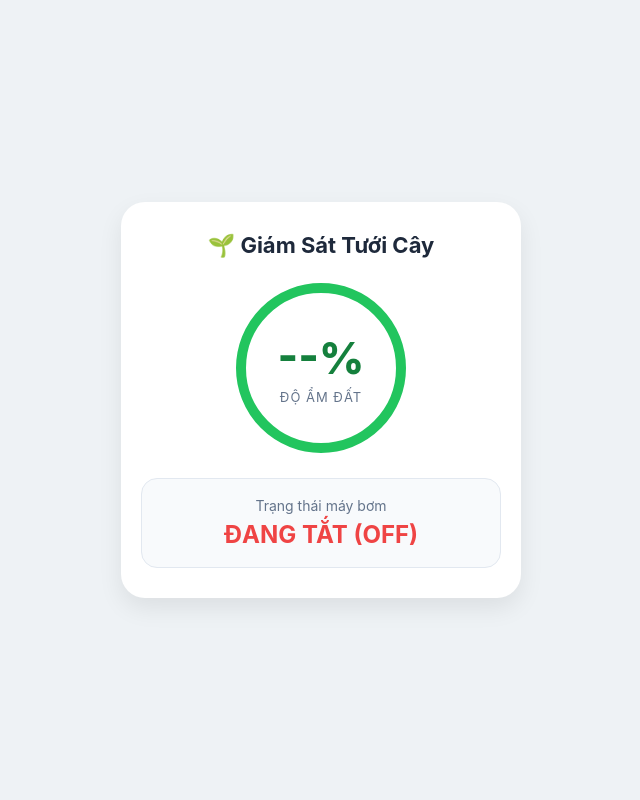
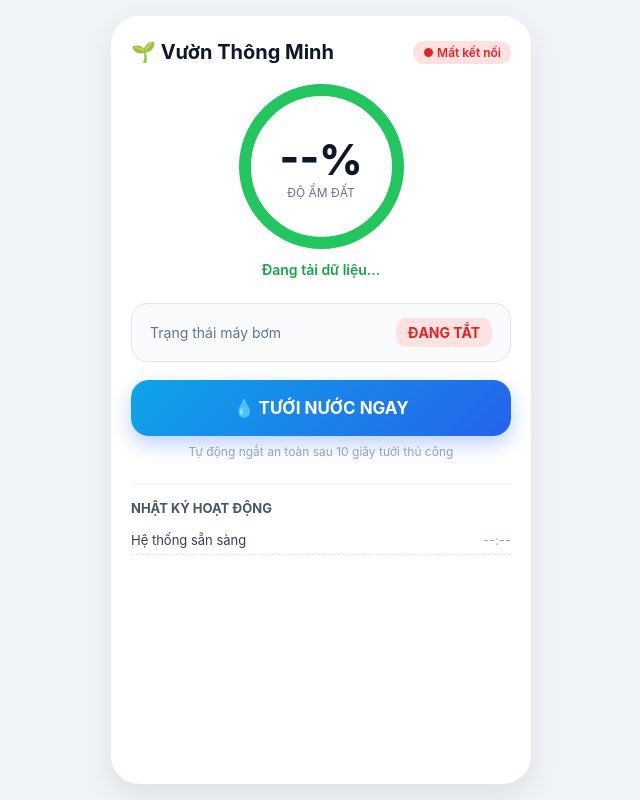
Before and after one commit to cacbeo/Garden, a plain HTML site: page index.html in a window 1280 px wide. Shown: the whole page, without its empty margins (319-959 px from the left). Drawn offline with Linux system fonts and the light colour scheme; no server answers.

Commit message:
Add files via upload

```diff
--- a/index.html
+++ b/index.html
@@ -3,69 +3,184 @@
 <head>
     <meta charset="UTF-8">
     <meta name="viewport" content="width=device-width, initial-scale=1.0">
-    <title>Smart Garden IoT</title>
+    <title>Smart Garden Control</title>
     <style>
         * { box-sizing: border-box; font-family: -apple-system, BlinkMacSystemFont, "Segoe UI", Roboto, sans-serif; }
-        body { background: #eef2f5; margin: 0; padding: 20px; display: flex; justify-content: center; align-items: center; min-height: 100vh; }
-        .phone-card { background: white; width: 100%; max-width: 400px; border-radius: 24px; padding: 30px 20px; box-shadow: 0 10px 25px rgba(0,0,0,0.08); text-align: center; }
-        h2 { margin: 0 0 25px; color: #1e293b; font-size: 22px; }
-        .circle { width: 170px; height: 170px; border-radius: 50%; border: 10px solid #22c55e; margin: 0 auto 25px; display: flex; flex-direction: column; justify-content: center; align-items: center; transition: 0.3s; }
-        .percent { font-size: 44px; font-weight: 800; color: #15803d; }
-        .label { font-size: 13px; color: #64748b; text-transform: uppercase; letter-spacing: 1px; margin-top: 4px; }
-        .status-box { background: #f8fafc; padding: 18px; border-radius: 16px; border: 1px solid #e2e8f0; }
-        .status-title { font-size: 14px; color: #64748b; margin-bottom: 6px; }
-        .status-value { font-size: 24px; font-weight: bold; color: #ef4444; }
-        .status-on { color: #22c55e; }
+        body { background: #f0f4f8; margin: 0; padding: 16px; display: flex; justify-content: center; min-height: 100vh; }
+        .app-container { background: white; width: 100%; max-width: 420px; border-radius: 28px; padding: 24px 20px; box-shadow: 0 12px 30px rgba(0,0,0,0.08); }
+
+        .header { display: flex; justify-content: space-between; align-items: center; margin-bottom: 20px; }
+        .header h2 { margin: 0; color: #0f172a; font-size: 20px; }
+        .badge { background: #dcfce7; color: #15803d; padding: 4px 10px; border-radius: 20px; font-size: 12px; font-weight: 600; }
+
+        /* Vòng tròn độ ẩm */
+        .gauge-box { text-align: center; margin: 15px 0 25px; }
+        .circle { width: 165px; height: 165px; border-radius: 50%; border: 12px solid #22c55e; margin: 0 auto 12px; display: flex; flex-direction: column; justify-content: center; align-items: center; transition: all 0.4s ease; }
+        .percent { font-size: 42px; font-weight: 800; color: #0f172a; }
+        .soil-note { font-size: 14px; font-weight: 600; color: #16a34a; }
+
+        /* Trạng thái bơm */
+        .status-card { background: #f8fafc; border: 1px solid #e2e8f0; border-radius: 16px; padding: 14px 18px; display: flex; justify-content: space-between; align-items: center; margin-bottom: 18px; }
+        .status-label { font-size: 14px; color: #64748b; }
+        .status-pill { font-size: 14px; font-weight: 700; padding: 6px 12px; border-radius: 10px; background: #fee2e2; color: #dc2626; }
+        .status-pill.active { background: #dcfce7; color: #16a34a; animation: pulse 1.5s infinite; }
+
+        /* Nút điều khiển chính */
+        .btn-control { width: 100%; border: none; border-radius: 18px; padding: 18px; font-size: 17px; font-weight: 700; color: white; background: linear-gradient(135deg, #0ea5e9, #2563eb); box-shadow: 0 8px 20px rgba(37, 99, 235, 0.3); cursor: pointer; transition: 0.2s; display: flex; justify-content: center; align-items: center; gap: 8px; }
+        .btn-control:active { transform: scale(0.97); }
+        .btn-control.stop { background: linear-gradient(135deg, #f97316, #dc2626); box-shadow: 0 8px 20px rgba(220, 38, 38, 0.3); }
+        .btn-control:disabled { opacity: 0.6; cursor: not-allowed; }
+
+        .sub-note { text-align: center; font-size: 12px; color: #94a3b8; margin-top: 8px; }
+
+        /* Nhật ký phiên làm việc */
+        .log-section { margin-top: 24px; border-top: 1px solid #f1f5f9; padding-top: 16px; }
+        .log-title { font-size: 13px; font-weight: 700; color: #475569; text-transform: uppercase; margin-bottom: 10px; }
+        .log-list { list-style: none; padding: 0; margin: 0; max-height: 130px; overflow-y: auto; font-size: 13px; color: #334155; }
+        .log-list li { padding: 6px 0; border-bottom: 1px dashed #e2e8f0; display: flex; justify-content: space-between; }
+
+        @keyframes pulse { 0% { opacity: 1; } 50% { opacity: 0.6; } 100% { opacity: 1; } }
     </style>
 </head>
 <body>
-    <div class="phone-card">
-        <h2>🌱 Giám Sát Tưới Cây</h2>
-        <div class="circle" id="ring">
-            <div class="percent" id="moisture">--%</div>
-            <div class="label">Độ ẩm đất</div>
+    <div class="app-container">
+        <div class="header">
+            <h2>🌱 Vườn Thông Minh</h2>
+            <span class="badge" id="conn-badge">● Trực tuyến</span>
         </div>
-        <div class="status-box">
-            <div class="status-title">Trạng thái máy bơm</div>
-            <div class="status-value" id="pump">ĐANG TẮT (OFF)</div>
+
+        <div class="gauge-box">
+            <div class="circle" id="ring">
+                <div class="percent" id="moisture">--%</div>
+                <div style="font-size: 12px; color: #64748b;">ĐỘ ẨM ĐẤT</div>
+            </div>
+            <div class="soil-note" id="soil-text">Đang tải dữ liệu...</div>
+        </div>
+
+        <div class="status-card">
+            <span class="status-label">Trạng thái máy bơm</span>
+            <span class="status-pill" id="pump-pill">ĐANG TẮT</span>
+        </div>
+
+        <button class="btn-control" id="action-btn" onclick="toggleManualPump()">
+            💧 TƯỚI NƯỚC NGAY
+        </button>
+        <div class="sub-note">Tự động ngắt an toàn sau 10 giây tưới thủ công</div>
+
+        <div class="log-section">
+            <div class="log-title">Nhật ký hoạt động</div>
+            <ul class="log-list" id="log-list">
+                <li><span>Hệ thống sẵn sàng</span><span style="color:#94a3b8">--:--</span></li>
+            </ul>
         </div>
     </div>
 
     <script>
-        // Thay bằng link Firebase của bạn (nhớ giữ đuôi /garden.json)
-        const FIREBASE_URL = "https://tuoicaytudong-default-rtdb.asia-southeast1.firebasedatabase.app/garden.json";
+        // Thay bằng link Firebase của bạn (giữ đuôi /garden.json)
+        const FIREBASE_URL = "https://tuoicaytudong-eafaa-default-rtdb.asia-southeast1.firebasedatabase.app/garden.json";
 
-        async function updateDashboard() {
+        let isManualActive = false;
+        let lastPumpState = "OFF";
+
+        function addLog(message) {
+            const list = document.getElementById("log-list");
+            const now = new Date().toLocaleTimeString('vi-VN', { hour: '2-digit', minute: '2-digit', second: '2-digit' });
+            const li = document.createElement("li");
+            li.innerHTML = `<span>${message}</span><span style="color:#94a3b8">${now}</span>`;
+            list.insertBefore(li, list.firstChild);
+        }
+
+        // Gửi lệnh bật/tắt bơm lên Firebase khi người dùng bấm nút
+        async function toggleManualPump() {
+            const btn = document.getElementById("action-btn");
+            btn.disabled = true; // Khóa nút tạm 1s tránh bấm đúp liên tục
+
+            const targetState = !isManualActive;
             try {
-                const response = await fetch(FIREBASE_URL);
-                const data = await response.json();
+                await fetch(FIREBASE_URL, {
+                    method: "PATCH",
+                    headers: { "Content-Type": "application/json" },
+                    body: JSON.stringify({ manual_pump: targetState })
+                });
+                isManualActive = targetState;
+                updateButtonUI();
+                addLog(targetState ? "📲 Bấm tưới thủ công" : "🛑 Bấm dừng tưới");
+            } catch (err) {
+                alert("Lỗi gửi lệnh tới Firebase!");
+            }
 
-                if (data) {
-                    // Cập nhật độ ẩm
-                    document.getElementById("moisture").innerText = data.moisture + "%";
+            setTimeout(() => { btn.disabled = false; }, 1000);
+        }
 
-                    // Đổi màu vòng tròn nếu đất khô (< 30%)
-                    const ring = document.getElementById("ring");
-                    ring.style.borderColor = data.moisture < 30 ? "#f59e0b" : "#22c55e";
-
-                    // Cập nhật trạng thái bơm
-                    const pumpEl = document.getElementById("pump");
-                    if (data.pump === "ON") {
-                        pumpEl.innerText = "ĐANG BƠM NƯỚC (ON)";
-                        pumpEl.classList.add("status-on");
-                    } else {
-                        pumpEl.innerText = "ĐANG TẮT (OFF)";
-                        pumpEl.classList.remove("status-on");
-                    }
-                }
-            } catch (error) {
-                console.error("Lỗi lấy dữ liệu:", error);
+        function updateButtonUI() {
+            const btn = document.getElementById("action-btn");
+            if (isManualActive) {
+                btn.innerHTML = "🛑 DỪNG TƯỚI NGAY";
+                btn.classList.add("stop");
+            } else {
+                btn.innerHTML = "💧 TƯỚI NƯỚC NGAY";
+                btn.classList.remove("stop");
             }
         }
 
-        // Tự động làm mới dữ liệu mỗi 2 giây
-        setInterval(updateDashboard, 2000);
-        updateDashboard();
+        // Đọc dữ liệu liên tục từ Firebase
+        async function syncFirebase() {
+            try {
+                const res = await fetch(FIREBASE_URL);
+                const data = await res.json();
+                if (!data) return;
+
+                // 1. Cập nhật độ ẩm & màu sắc cảnh báo
+                const m = data.moisture ?? 0;
+                document.getElementById("moisture").innerText = m + "%";
+                const ring = document.getElementById("ring");
+                const soilText = document.getElementById("soil-text");
+
+                if (m < 30) {
+                    ring.style.borderColor = "#f59e0b";
+                    soilText.style.color = "#d97706";
+                    soilText.innerText = "⚠️ Đất đang khô (Dưới 30%)";
+                } else if (m <= 75) {
+                    ring.style.borderColor = "#22c55e";
+                    soilText.style.color = "#16a34a";
+                    soilText.innerText = "✅ Độ ẩm đất lý tưởng";
+                } else {
+                    ring.style.borderColor = "#3b82f6";
+                    soilText.style.color = "#2563eb";
+                    soilText.innerText = "💧 Đất đang rất ẩm";
+                }
+
+                // 2. Cập nhật trạng thái bơm thực tế từ ESP32
+                const pill = document.getElementById("pump-pill");
+                if (data.pump === "ON") {
+                    pill.innerText = "ĐANG BƠM NƯỚC";
+                    pill.classList.add("active");
+                } else {
+                    pill.innerText = "ĐANG TẮT";
+                    pill.classList.remove("active");
+                }
+
+                // Ghi log tự động khi bơm đổi trạng thái
+                if (data.pump !== lastPumpState) {
+                    addLog(data.pump === "ON" ? "💦 Máy bơm BẬT" : "⏸️ Máy bơm TẮT");
+                    lastPumpState = data.pump;
+                }
+
+                // 3. Đồng bộ lại trạng thái nút bấm (khi ESP32 tự ngắt sau 10s)
+                if (typeof data.manual_pump === "boolean" && data.manual_pump !== isManualActive) {
+                    isManualActive = data.manual_pump;
+                    updateButtonUI();
+                }
+
+            } catch (e) {
+                document.getElementById("conn-badge").innerText = "● Mất kết nối";
+                document.getElementById("conn-badge").style.background = "#fee2e2";
+                document.getElementById("conn-badge").style.color = "#dc2626";
+            }
+        }
+
+        setInterval(syncFirebase, 1500);
+        syncFirebase();
     </script>
 </body>
 </html>
```
